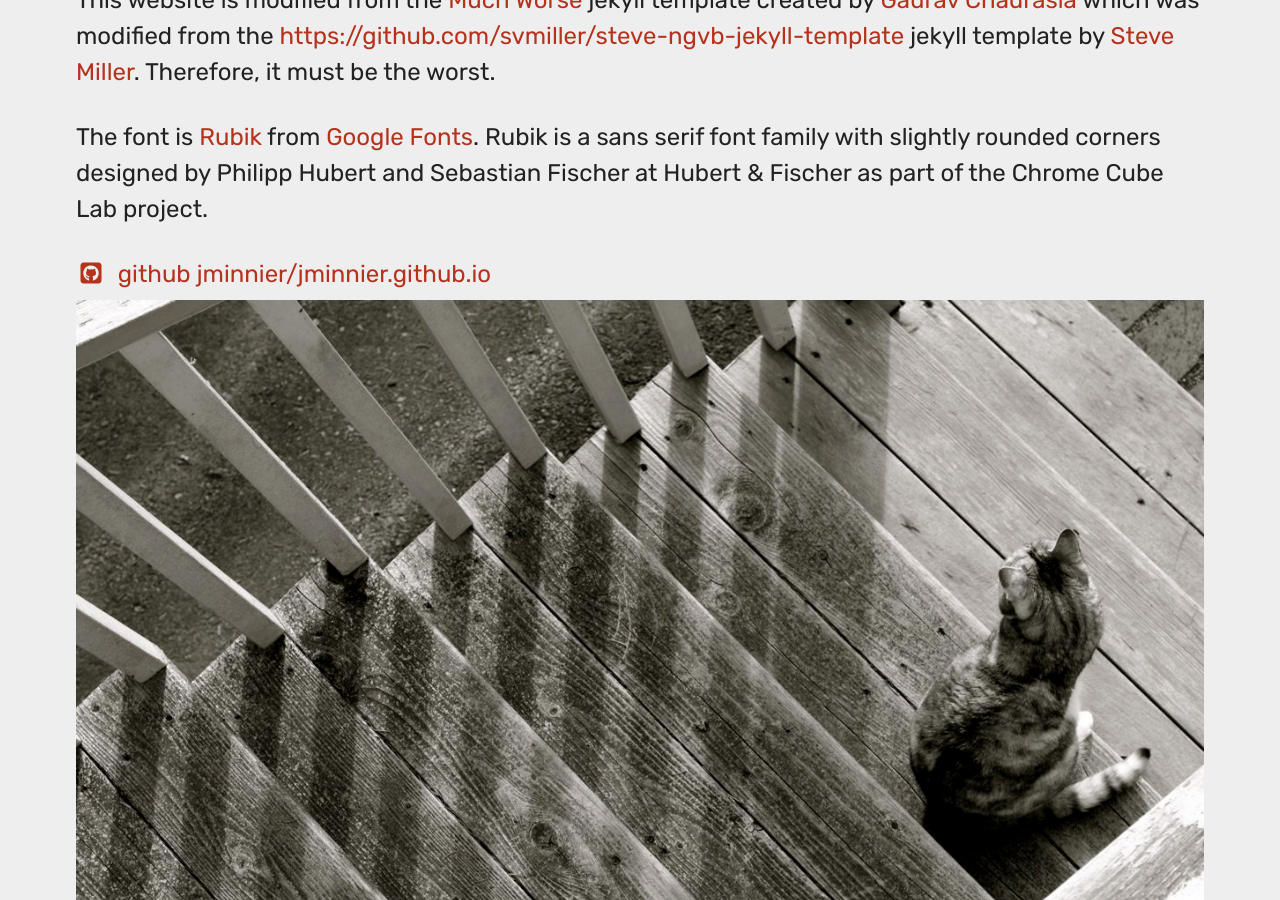
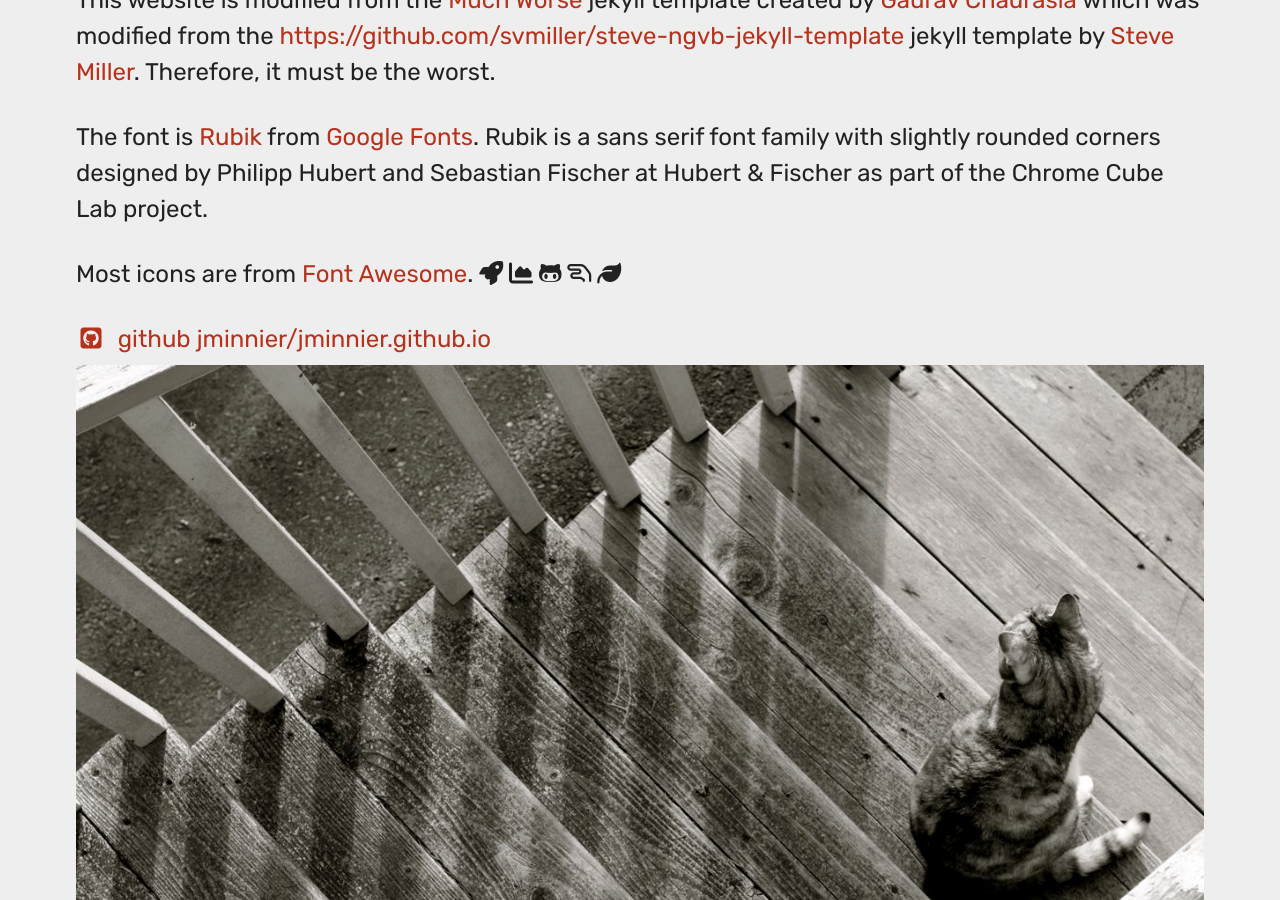
Before and after one commit to jminnier/jminnier.github.io, a Jekyll site: the page built from packages.md, in a window 1280 px wide and 900 px high, scrolled down 2108 px. Built offline with Jekyll 4.4.1, drawn with Linux system fonts in a browser that asks for light colours; nearby versions of some CDN libraries; some web fonts are replaced.

Commit message:
updated fontawesome

```diff
--- a/packages.md
+++ b/packages.md
@@ -78,6 +78,8 @@ Therefore, it must be the worst.
 The font is [Rubik](https://fonts.google.com/specimen/Rubik) from [Google Fonts](https://fonts.google.com). Rubik is a sans serif font
  family with slightly rounded corners designed by Philipp Hubert and Sebastian Fischer at Hubert & Fischer as part of the Chrome Cube Lab project.
 
+Most icons are from [Font Awesome](http://fontawesome.io). <i class="fa fa-rocket" aria-hidden="true"></i> <i class="fa fa-area-chart" aria-hidden="true"></i> <i class="fa fa-github-alt" aria-hidden="true"></i>
+<i class="fa fa-hand-lizard-o" aria-hidden="true"></i> <i class="fa fa-leaf" aria-hidden="true"></i>
 
 <div class="list-group">
   <a class="list-group-item" href="https://github.com/jminnier/jminnier.github.io"><i class="fa fa-github-square fa-fw" aria-hidden="true"></i>&nbsp; github jminnier/jminnier.github.io</a><br>
```
